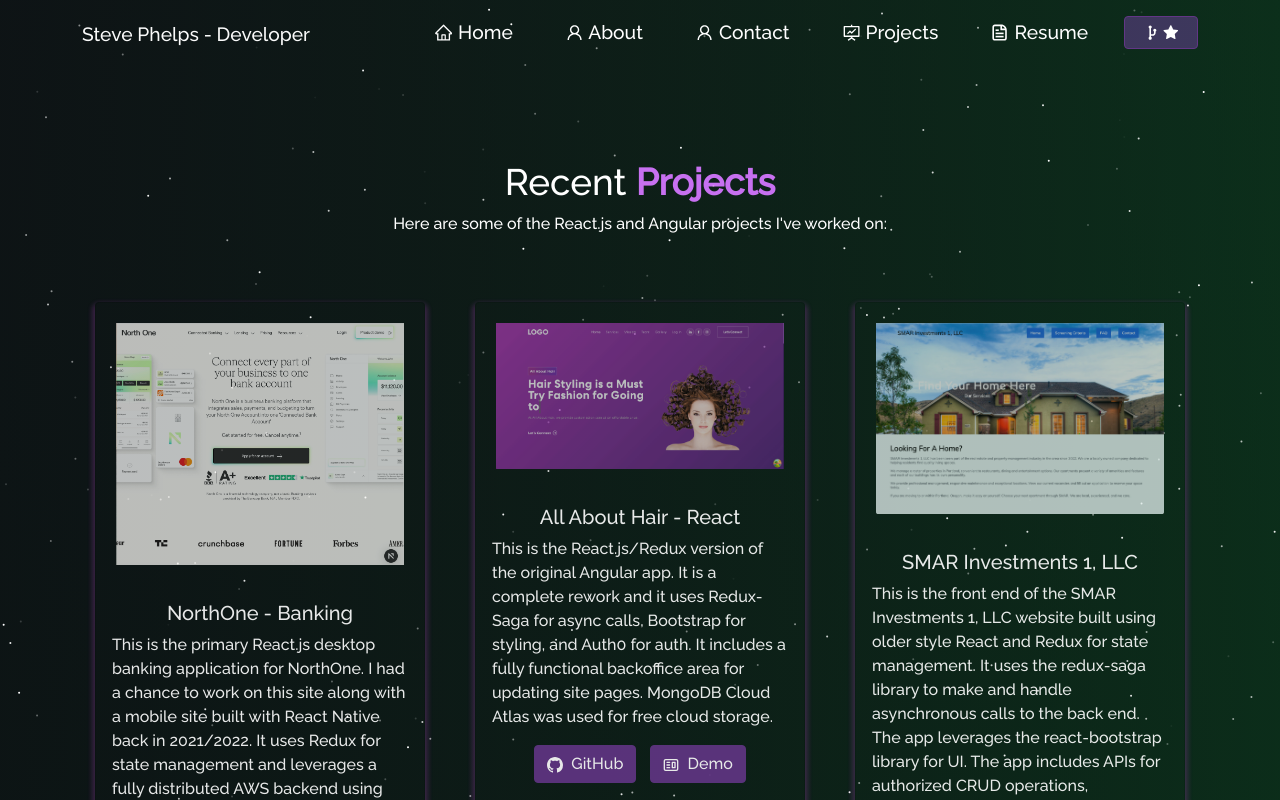
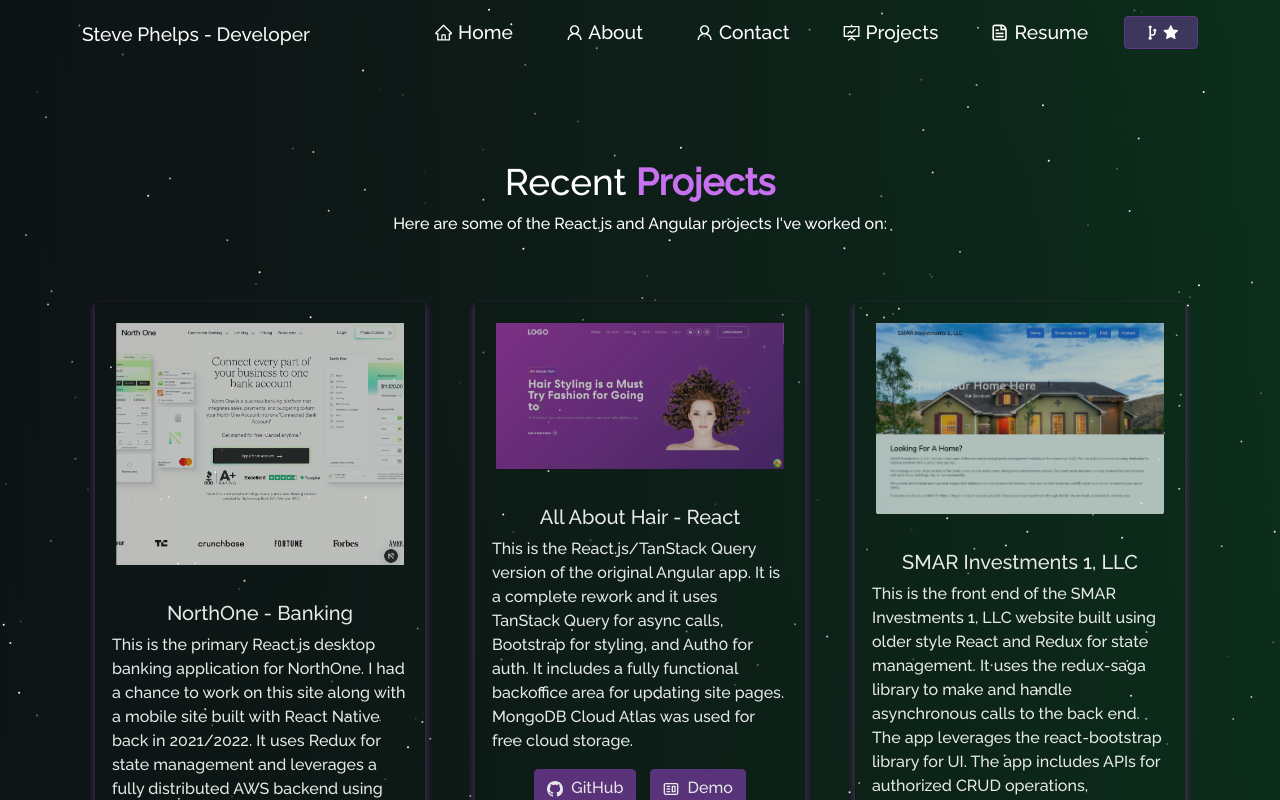
Before and after one commit to 79sphelps/steve-phelps, a React (Create React App) app: page /project in a window 1280 px wide. Shown: the top 800 px of the page. Built offline with nearby package versions, Linux system fonts and the light colour scheme.

Commit message:
updating All About Hair - React project description

```diff
--- a/src/components/Projects/Projects.js
+++ b/src/components/Projects/Projects.js
@@ -40,7 +40,7 @@
               imgPath={allAboutHairReact}
               isBlog={false}
               title="All About Hair - React"
-              description="This is the React.js/Redux version of the original Angular app. It is a complete rework and it uses Redux-Saga for async calls, Bootstrap for styling, and Auth0 for auth. It includes a fully functional backoffice area for updating site pages. MongoDB Cloud Atlas was used for free cloud storage."
+              description="This is the React.js/TanStack Query version of the original Angular app. It is a complete rework and it uses TanStack Query for async calls, Bootstrap for styling, and Auth0 for auth. It includes a fully functional backoffice area for updating site pages. MongoDB Cloud Atlas was used for free cloud storage."
               ghLink="https://github.com/79sphelps/all-about-hair-react"
               demoLink="https://all-about-hair-react.onrender.com/"
             />
```
